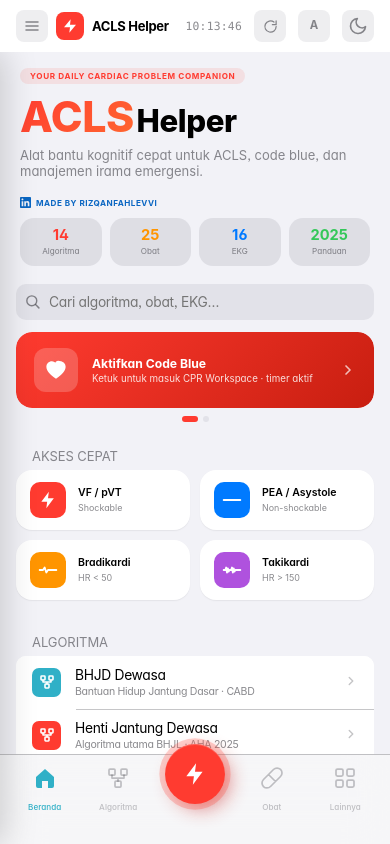
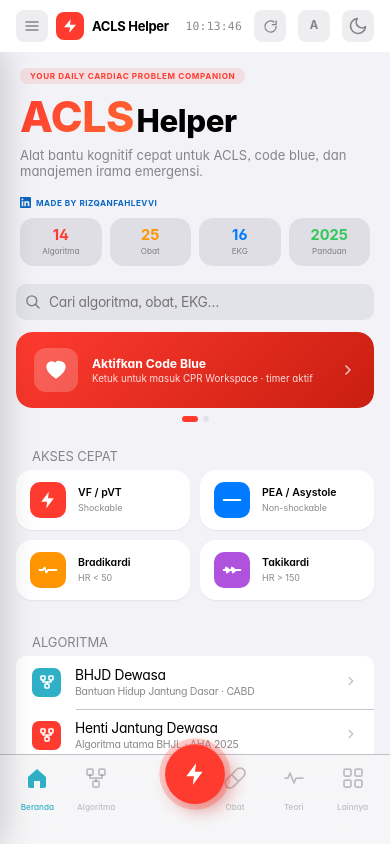
Before and after one commit to rizqanfahlevvi/aclshelper, a React (Vite) app: page / in a window 390 px wide. Built offline with nearby package versions, Linux system fonts and the light colour scheme; a web font is replaced by a local one.

Commit message:
Tambah tab Teori di bottom nav mobile
- Tambah ikon activityFill di base/index.tsx
- Tambah item 'Teori' di BottomNav (antara Obat dan Lainnya)
- Update CSS grid 5→6 kolom untuk accommodate tab baru
- Wire navigasi di App.tsx: ketuk Teori → push {screen:'theory'} ke home stack

```diff
--- a/src/App.tsx
+++ b/src/App.tsx
@@ -761,20 +761,25 @@ export default function App() {
             )}
             <div className="acls-mobile-bottomnav">
               <BottomNav
-                active={tab}
+                active={tab === 'home' && topFrame.screen === 'theory' ? 'theory' : tab}
                 moreActive={tab === 'tools' || (tab === 'home' && (['hsts','calcList','calc','vaso'] as string[]).includes(topFrame.screen))}
                 onChange={(k) => {
                   setFabOpen(false);
                   setMoreSheetOpen(false);
-                  if (k === 'home') {
+                  if (k === 'theory') {
+                    window.history.pushState(null, '', '#/theory');
+                    setStack(s => ({ ...s, home: [{ screen: 'home' }, { screen: 'theory' }] }));
+                    setTab('home');
+                  } else if (k === 'home') {
                     window.history.replaceState(null, '', '#/');
                     setStack(s => ({ ...s, home: [{ screen: 'home' }] }));
+                    setTab('home');
                   } else {
                     const pathMap: Record<string, string> = { algo: '/algo', drugs: '/drugs' };
                     const path = pathMap[k] || '/';
                     window.history.pushState(null, '', '#' + path);
+                    setTab(k as Tab);
                   }
-                  setTab(k as Tab);
                 }}
                 onMore={() => { setFabOpen(false); setMoreSheetOpen(o => !o); }}
                 fabShape="circle"
--- a/src/components/acls/index.tsx
+++ b/src/components/acls/index.tsx
@@ -613,11 +613,12 @@ export function BottomNav({ active, onChange, fabShape = "circle", onFabClick, a
   return (
     <div className="acls-bottomnav">
       {[
-        { key: "home",  label: "Beranda",  icon: Icons.house,    iconFill: Icons.houseFill },
-        { key: "algo",  label: "Algoritma",icon: Icons.algo,     iconFill: Icons.algoFill },
-        { key: null,    label: "",         icon: null },
-        { key: "drugs", label: "Obat",     icon: Icons.pill,     iconFill: Icons.pillFill },
-        { key: "more",  label: "Lainnya",  icon: Icons.grid,     iconFill: Icons.gridFill },
+        { key: "home",   label: "Beranda",   icon: Icons.house,       iconFill: Icons.houseFill },
+        { key: "algo",   label: "Algoritma", icon: Icons.algo,        iconFill: Icons.algoFill },
+        { key: null,     label: "",          icon: null },
+        { key: "drugs",  label: "Obat",      icon: Icons.pill,        iconFill: Icons.pillFill },
+        { key: "theory", label: "Teori",     icon: Icons.activity,    iconFill: Icons.activityFill },
+        { key: "more",   label: "Lainnya",   icon: Icons.grid,        iconFill: Icons.gridFill },
       ].map((t, i) => {
         if (!t.icon) return <div key={i} />;
         if (t.key === "more") {
--- a/src/components/base/index.tsx
+++ b/src/components/base/index.tsx
@@ -42,6 +42,7 @@ export const Icons: Record<string, (props: IconProps) => React.ReactElement> = {
   clipboard:    ({size, stroke}) => <Icon size={size} stroke={stroke}><rect x="8" y="2" width="8" height="4" rx="1"/><path d="M8 4H6a2 2 0 0 0-2 2v14a2 2 0 0 0 2 2h12a2 2 0 0 0 2-2V6a2 2 0 0 0-2-2h-2M9 12h6M9 16h6"/></Icon>,
   book:         ({size, stroke}) => <Icon size={size} stroke={stroke}><path d="M2 3h6a4 4 0 0 1 4 4v14a3 3 0 0 0-3-3H2zM22 3h-6a4 4 0 0 0-4 4v14a3 3 0 0 1 3-3h7z"/></Icon>,
   activity:     ({size, stroke}) => <Icon size={size} stroke={stroke} d="M3 12h3l2-5 4 10 2-5h7"/>,
+  activityFill: ({size}) => <svg width={size||24} height={size||24} viewBox="0 0 24 24" fill="none" xmlns="http://www.w3.org/2000/svg"><polyline points="3,12 6,12 8,7 12,17 14,12 21,12" stroke="currentColor" strokeWidth="2.5" strokeLinecap="round" strokeLinejoin="round"/></svg>,
   lungs:        ({size, stroke}) => <Icon size={size} stroke={stroke}><path d="M12 4v8M9 6h6"/><path d="M6 9c-1.5 0-3 1-3 4v4a4 4 0 0 0 7 3l1-3V9c0-1-1-2-2-2S6 8 6 9zM18 9c1.5 0 3 1 3 4v4a4 4 0 0 1-7 3l-1-3V9c0-1 1-2 2-2s3 1 3 2z"/></Icon>,
   syringe:      ({size, stroke}) => <Icon size={size} stroke={stroke}><path d="M18 2l4 4M16 4l4 4M13 7l4 4-9 9-4-4z"/><path d="M5 13L2 16l6 6 3-3"/></Icon>,
   arrowDown:    ({size, stroke}) => <Icon size={size} stroke={stroke}><path d="M12 5v14M5 12l7 7 7-7"/></Icon>,
--- a/src/styles/acls.css
+++ b/src/styles/acls.css
@@ -304,7 +304,7 @@ body {
 .acls-bottomnav {
   position: relative;
   display: grid;
-  grid-template-columns: 1fr 1fr 80px 1fr 1fr;
+  grid-template-columns: 1fr 1fr 80px 1fr 1fr 1fr;
   align-items: center;
   height: calc(90px + max(0px, env(safe-area-inset-bottom) - 22px));
   padding: 0 8px max(22px, env(safe-area-inset-bottom));
```
